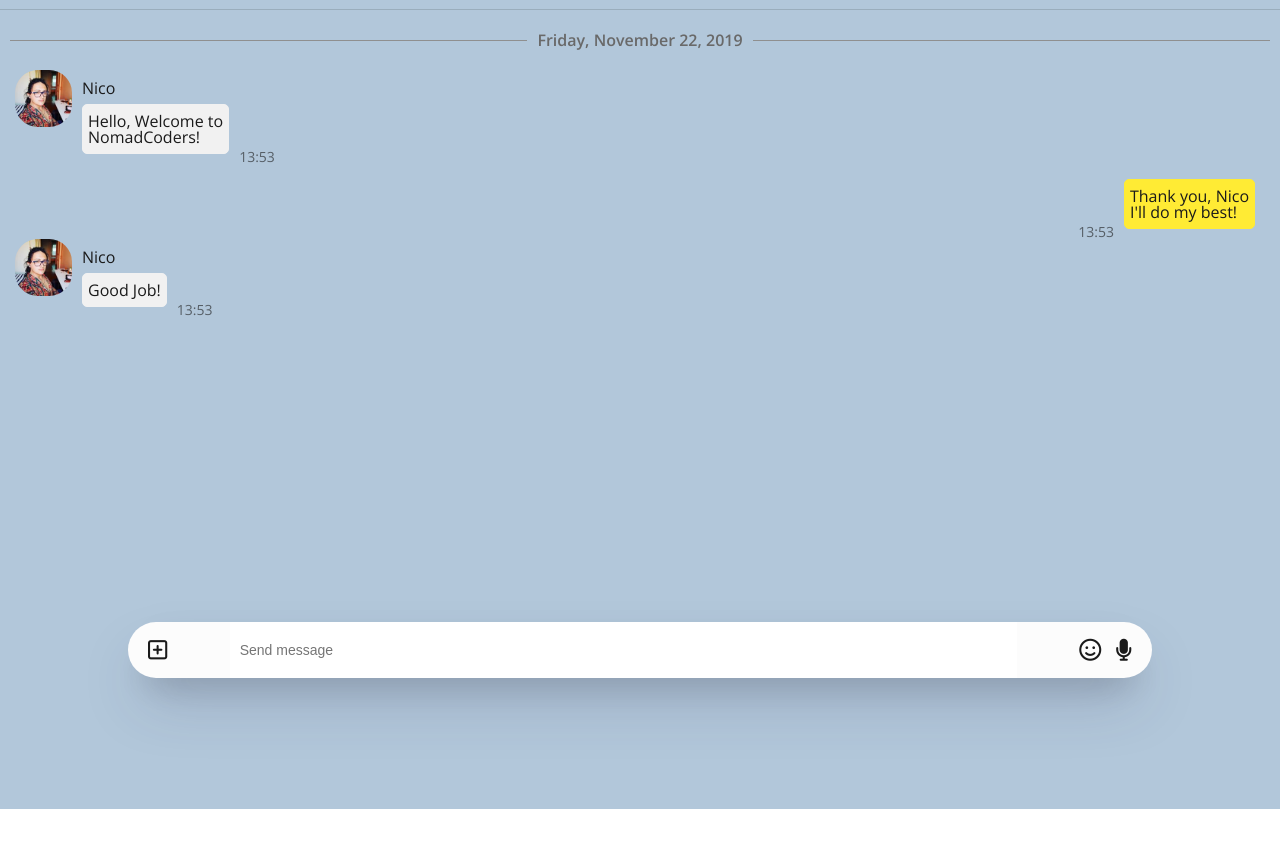
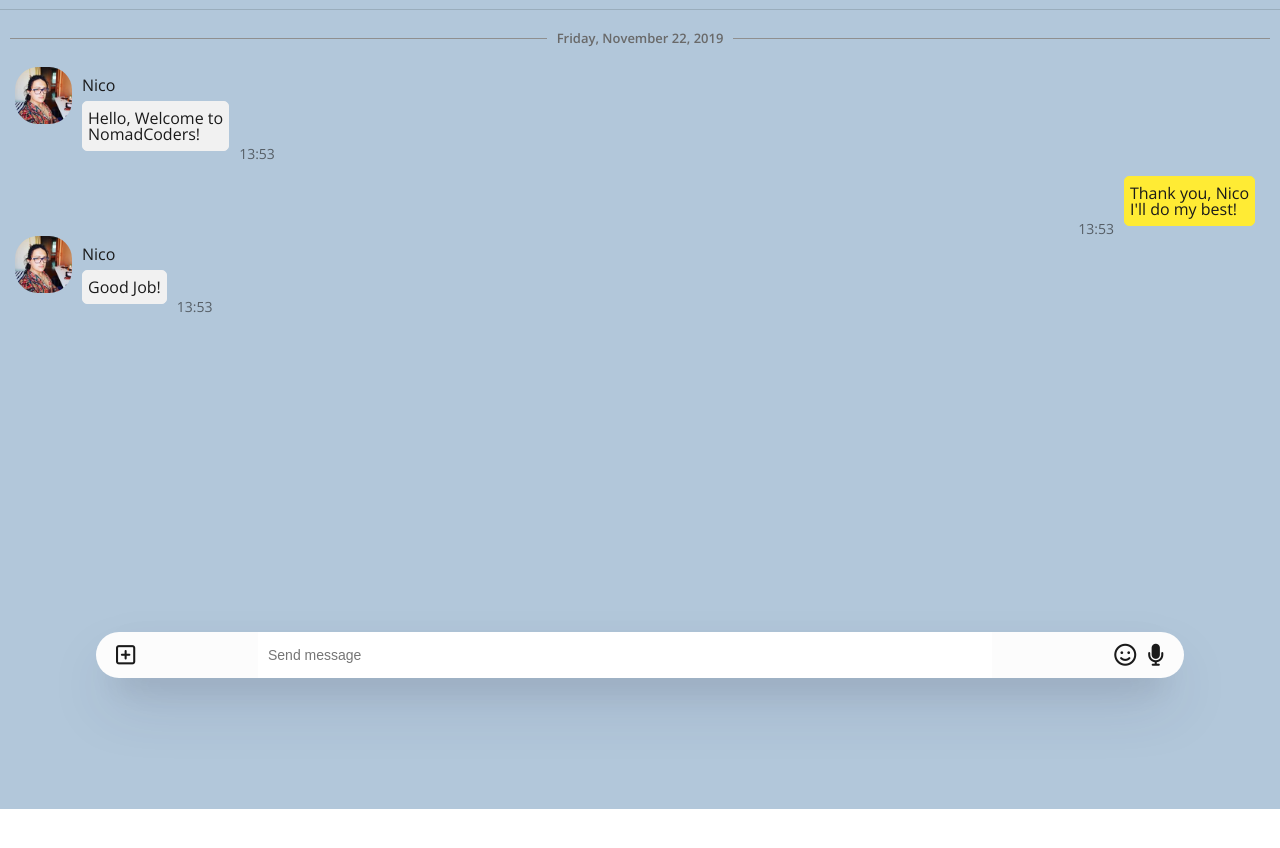
Before and after one commit to thxnkhard/kakao-clone-2.0, a plain HTML site: page chat.html in a window 1280 px wide. Shown: the part 72-920 px from the top of the page. Drawn offline with nearby package versions, Linux system fonts and the light colour scheme.

Commit message:
chat_myself-1

```diff
--- a/css/chat.css
+++ b/css/chat.css
@@ -78,7 +78,9 @@
   color: #696969;
   flex-basis: 100%;
   font-weight: 600;
+  font-size: 13px;
 }
+
 .chat__messages .chat__timestamp::before,
 .chat__messages .chat__timestamp::after {
   content: "";
@@ -93,7 +95,7 @@
 .chat__write {
   position: fixed;
   bottom: 50px;
-  width: 80%;
+  width: 85%;
   margin: 0 auto;
   left: 0;
   right: 0;
@@ -109,14 +111,15 @@
 
 .chat__write i {
   font-size: 22px;
+  cursor: pointer;
 }
 
 .chat__write-column:nth-child(2) {
-  width: 80%;
+  width: 70%;
 }
 
 .chat__write-column input {
-  padding: 20px 10px;
+  padding: 15px 10px;
   width: 100%;
   border: none;
   font-size: 14px;
@@ -127,5 +130,5 @@
 }
 
 .chat__write-icon .fa-smile {
-  padding-right: 10px;
+  padding-right: 7px;
 }
--- a/css/friend.css
+++ b/css/friend.css
@@ -4,10 +4,11 @@
   align-items: center;
 }
 
-.friend .friend__avatar {
+.friend__avatar {
   width: 50px;
   height: 50px;
   border-radius: 40%;
+  cursor: pointer;
 }
 
 .friend__avatar.g-avatar {
```
Also changed, not shown: images/chatbg001.png (added), images/chatbg003.png (added), images/chatbg004.png (added).
